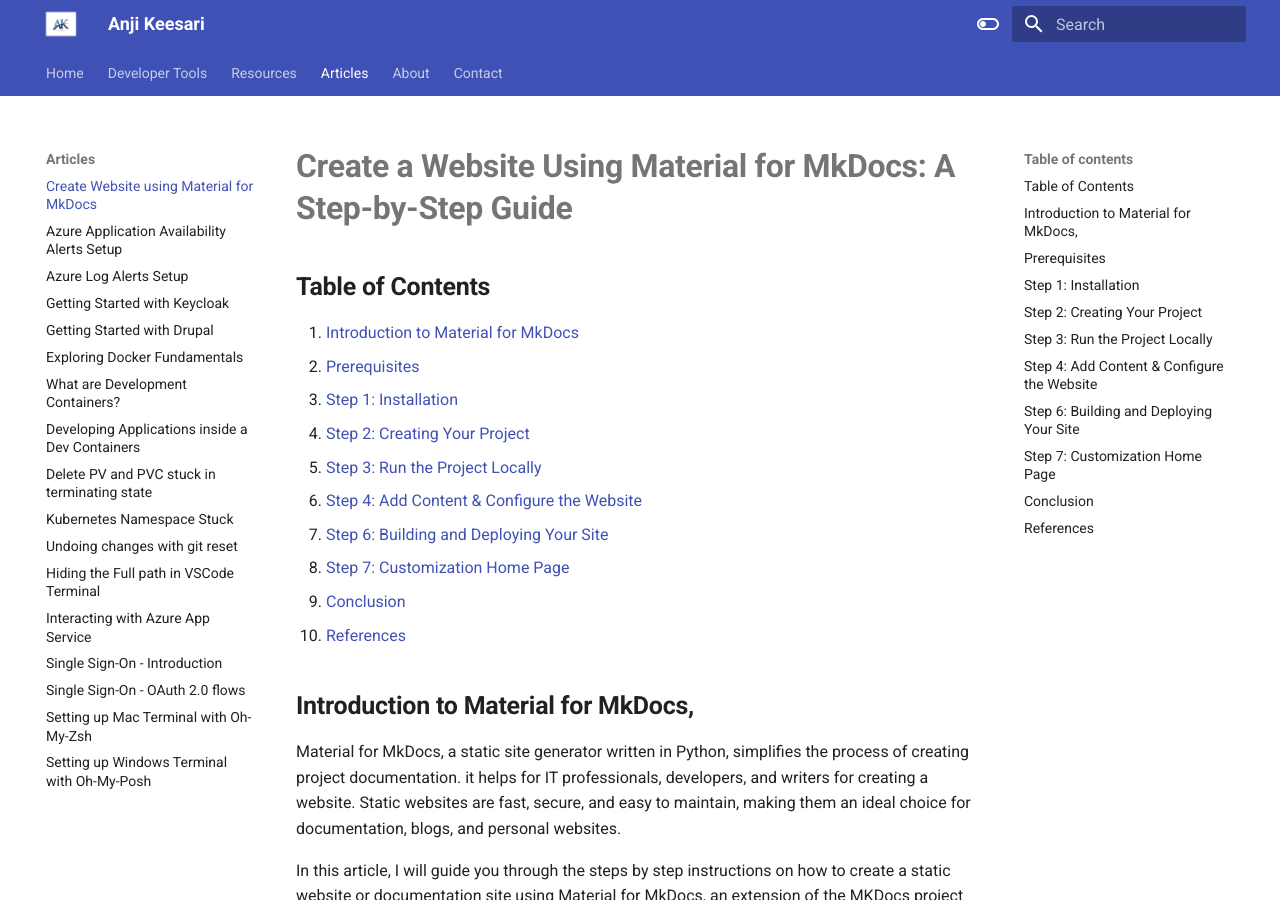
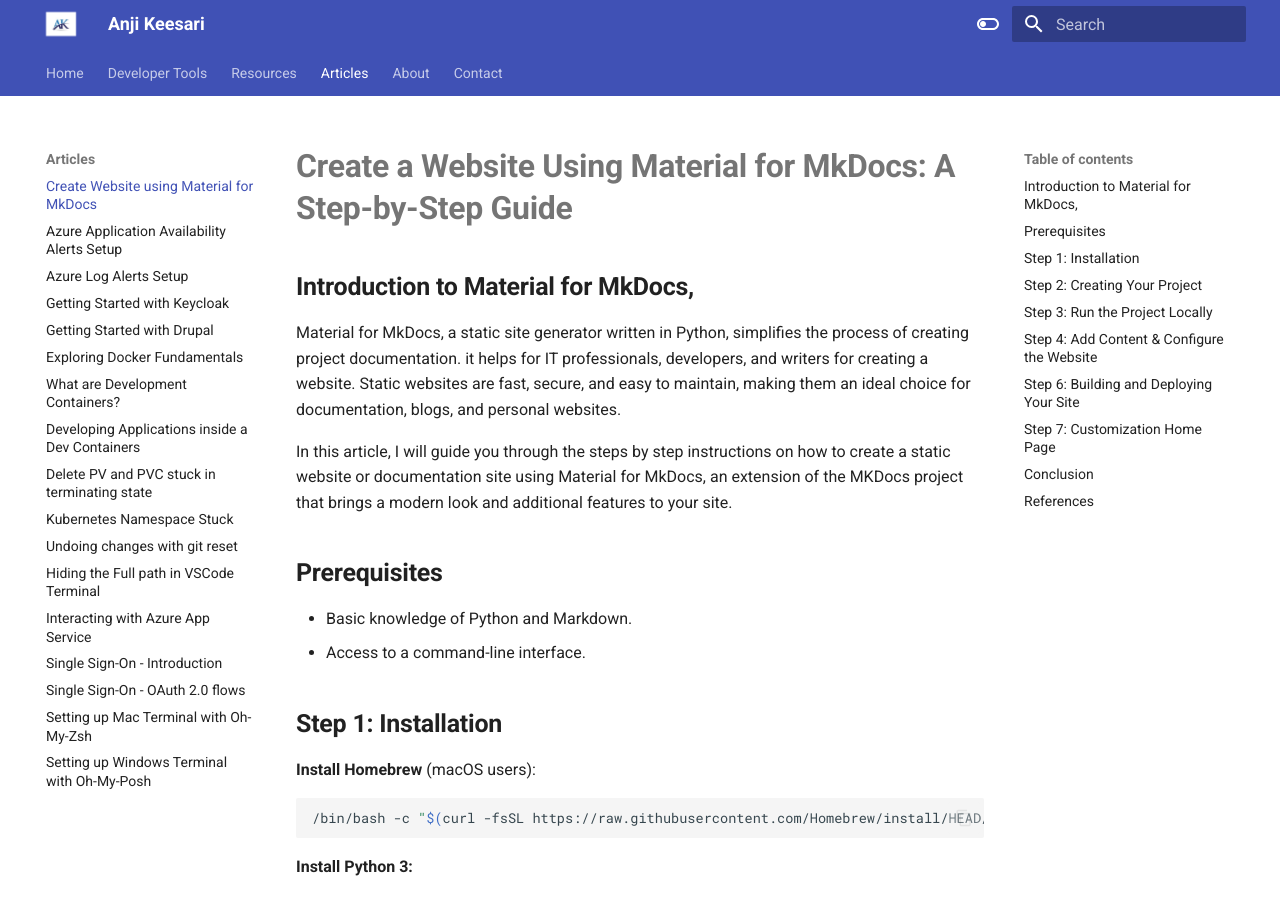
Before and after one commit to akeesari/anjikeesari, an MkDocs documentation site: the page built from docs/articles/mkdocs-setup.md, in a window 1280 px wide and 900 px high. Built offline with MkDocs 1.6.1 and Material for MkDocs 9.7.7, drawn with Linux system fonts in a browser that asks for light colours.

Commit message:
Table of Contents commented

```diff
--- a/docs/articles/mkdocs-setup.md
+++ b/docs/articles/mkdocs-setup.md
@@ -1,7 +1,7 @@
 
 # **Create a Website Using Material for MkDocs: A Step-by-Step Guide**
 
-## **Table of Contents**
+<!-- ## **Table of Contents**
 
 1. [Introduction to Material for MkDocs](#introduction-to-material-for-mkdocs)
 2. [Prerequisites](#prerequisites)
@@ -12,7 +12,7 @@
 7. [Step 6: Building and Deploying Your Site](#step-6-building-and-deploying-your-site)
 8. [Step 7: Customization Home Page](#step-7-customization-home-page)
 9. [Conclusion](#conclusion)
-10. [References](#references)
+10. [References](#references) -->
 
 
 ## **Introduction to Material for MkDocs,**
```
